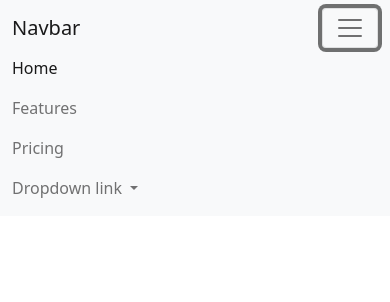
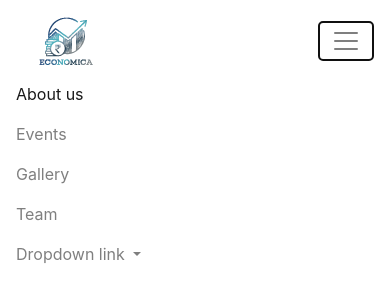
Before and after one commit to darshjain/economica-website, a plain HTML site: page index.html in a window 390 px wide. Both pictures are taken after a click on the button "Toggle navigation". Drawn offline with nearby package versions, Linux system fonts and the light colour scheme.

Commit message:
initial navbar

```diff
--- a/assets/css/style.css
+++ b/assets/css/style.css
@@ -1,8 +1,18 @@
-*{
-    padding: 0;
-    border : 0;
-    font: "sans-serif";
+* {
+  margin: 0;
+  padding: 0;
+  box-sizing: border-box;
+  font: "sans-serif";
 }
-html{
-    scroll-behavior: smooth;
+html {
+  scroll-behavior: smooth;
 }
+.navbar{
+  background-color: white;
+}
+.logo-navbar {
+    width: 100px;
+}
+.navbar-brand{
+  max-width: fit-content;
+}
--- a/index.html
+++ b/index.html
@@ -4,48 +4,78 @@
     <meta charset="utf-8" />
     <meta name="viewport" content="width=device-width, initial-scale=1" />
     <link
-      href="https://cdn.jsdelivr.net/npm/bootstrap@5.1.0/dist/css/bootstrap.min.css"
       rel="stylesheet"
-      integrity="sha384-KyZXEAg3QhqLMpG8r+8fhAXLRk2vvoC2f3B09zVXn8CA5QIVfZOJ3BCsw2P0p/We"
+      href="https://stackpath.bootstrapcdn.com/bootstrap/4.5.2/css/bootstrap.min.css"
+      integrity="sha384-JcKb8q3iqJ61gNV9KGb8thSsNjpSL0n8PARn9HuZOnIxN0hoP+VmmDGMN5t9UJ0Z"
       crossorigin="anonymous"
+    />
+    <!-- FontAwesome CDN -->
+    <link
+      rel="stylesheet"
+      href="https://cdnjs.cloudflare.com/ajax/libs/font-awesome/5.14.0/css/all.min.css"
     />
     <link rel="stylesheet" type="text/css" href="assets/css/style.css" />
     <script src="assets/js/main.js" type="text/javascript"></script>
     <title>Economica</title>
   </head>
   <body>
-    <nav class="navbar navbar-expand-lg navbar-light bg-light">
+    <!-- navigation -->
+    <nav class="navbar navbar-expand-lg navbar-light ">
       <div class="container-fluid">
-          <a class="navbar-brand" href="#">Navbar</a>
-          <button class="navbar-toggler" type="button" data-bs-toggle="collapse" data-bs-target="#navbarNavDropdown" aria-controls="navbarNavDropdown" aria-expanded="false" aria-label="Toggle navigation">
+        <a class="navbar-brand" href="#"><img class="logo-navbar" src="./assets/images/logo.svg" alt="logo"></a>
+        <button
+          class="navbar-toggler"
+          type="button"
+          data-bs-toggle="collapse"
+          data-bs-target="#navbarNavDropdown"
+          aria-controls="navbarNavDropdown"
+          aria-expanded="false"
+          aria-label="Toggle navigation"
+        >
           <span class="navbar-toggler-icon"></span>
         </button>
         <div class="collapse navbar-collapse" id="navbarNavDropdown">
           <ul class="navbar-nav">
             <li class="nav-item">
-                <a class="nav-link active" aria-current="page" href="#">Home</a>
+              <a class="nav-link active" aria-current="page" href="#"
+                >About us</a
+              >
             </li>
             <li class="nav-item">
-                <a class="nav-link" href="#">Features</a>
+              <a class="nav-link" href="#">Events</a>
             </li>
             <li class="nav-item">
-                <a class="nav-link" href="#">Pricing</a>
+              <a class="nav-link" href="#">Gallery</a>
+            </li>
+            <li class="nav-item">
+              <a class="nav-link" href="#">Team</a>
             </li>
             <li class="nav-item dropdown">
-                <a class="nav-link dropdown-toggle" href="#" id="navbarDropdownMenuLink" role="button" data-bs-toggle="dropdown" aria-expanded="false">
+              <a
+                class="nav-link dropdown-toggle"
+                href="#"
+                id="navbarDropdownMenuLink"
+                role="button"
+                data-bs-toggle="dropdown"
+                aria-expanded="false"
+              >
                 Dropdown link
               </a>
-                <ul class="dropdown-menu" aria-labelledby="navbarDropdownMenuLink">
+              <ul
+                class="dropdown-menu"
+                aria-labelledby="navbarDropdownMenuLink"
+              >
                 <li><a class="dropdown-item" href="#">Action</a></li>
                 <li><a class="dropdown-item" href="#">Another action</a></li>
-                  <li><a class="dropdown-item" href="#">Something else here</a></li>
+                <li>
+                  <a class="dropdown-item" href="#">Something else here</a>
+                </li>
               </ul>
             </li>
           </ul>
         </div>
       </div>
     </nav>
-
     <script
       src="https://cdn.jsdelivr.net/npm/bootstrap@5.1.0/dist/js/bootstrap.bundle.min.js"
       integrity="sha384-U1DAWAznBHeqEIlVSCgzq+c9gqGAJn5c/t99JyeKa9xxaYpSvHU5awsuZVVFIhvj"
```
Also changed, not shown: assets/images/IMG_20210807_191148.png (added), assets/images/background.jpg (added), assets/images/logo.png (added), assets/images/logo.svg (added). Lines whose indentation alone changed are shown as unchanged.
